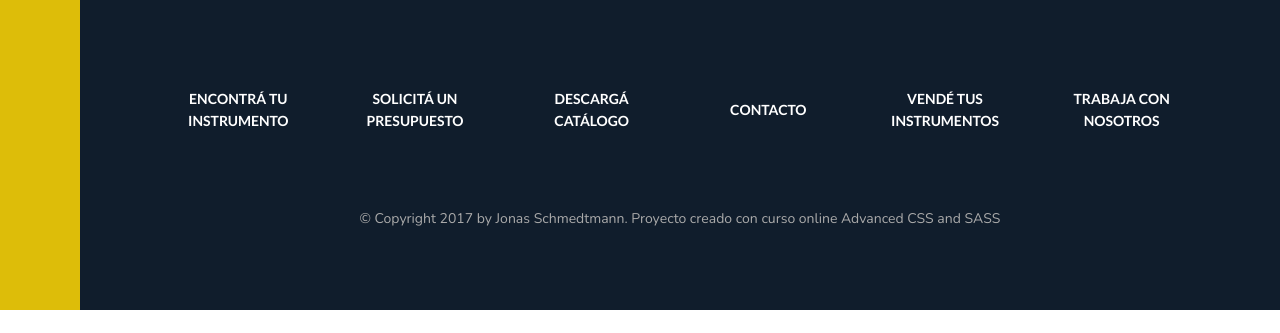
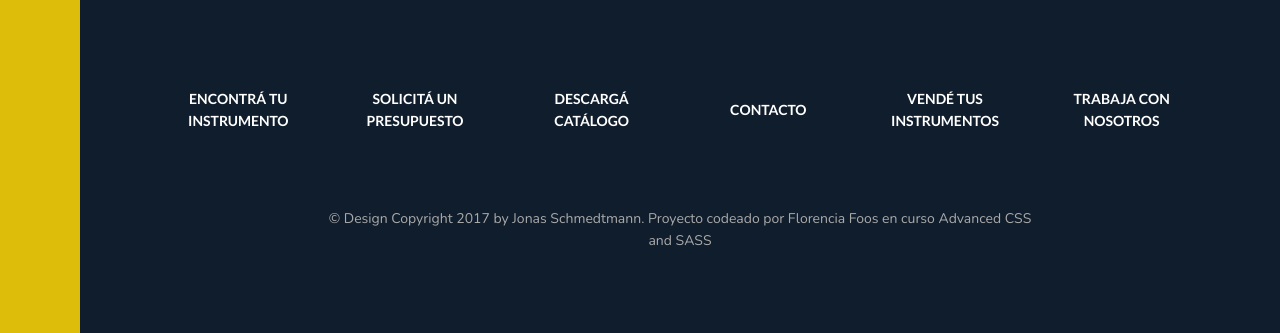
Before and after one commit to FlorenciaFoos/Nexter, a website: page index.html in a window 1280 px wide. Shown: the part 3760-4093 px from the top of the page. Before the commit the page ends 4070 px from the top, so only its background shows below. Drawn offline with nearby package versions, Linux system fonts and the light colour scheme.

Commit message:
Update index.html

```diff
--- a/index.html
+++ b/index.html
@@ -368,7 +368,7 @@
             <li class="nav__item"><a href="#" class="nav__link">Trabaja con nosotros</a></li>
         </ul>
         <p class="copyright">
-            &copy; Copyright 2017 by Jonas Schmedtmann. Proyecto creado con curso online Advanced CSS and SASS
+            &copy; Design Copyright 2017 by Jonas Schmedtmann. Proyecto codeado por Florencia Foos en curso Advanced CSS and SASS
         </p>
     </footer>
 </body>
```
